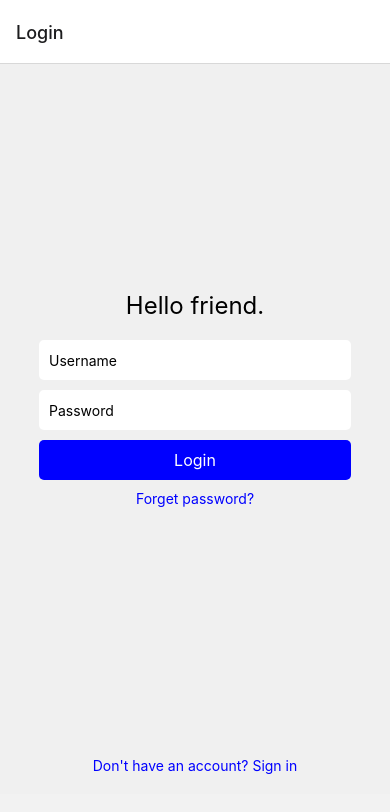
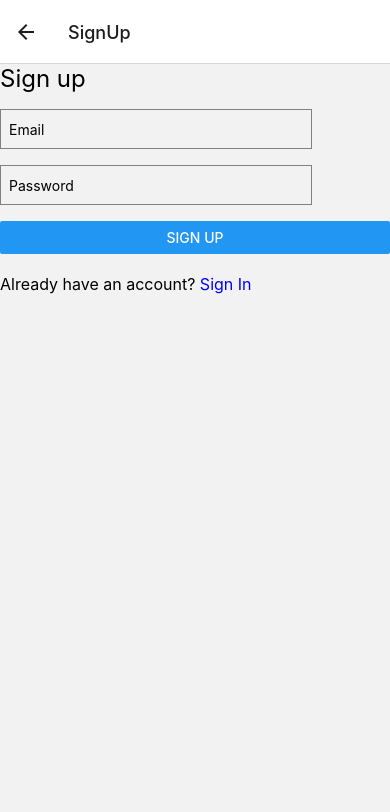
Before and after one commit to Owen-Rose/passwordManager, a React Native app: screen /SignUp in a window 390 px wide. Shown: the top 812 px of the page. Built offline with nearby package versions, Linux system fonts and the light colour scheme.

Commit message:
November 29 commit
added sign up page
working on generate password page.

```diff
--- a/App.js
+++ b/App.js
@@ -4,6 +4,7 @@ import HomeScreen from './screens/HomeScreen';
 import LoginScreen from './screens/LoginScreen';
 import AddPasswordScreen from './screens/AddPasswordScreen';
 import PasswordDetails from './components/PasswordDetails';
+import SignUpScreen from './screens/SignUpScreen';
 
 export default function App() {
   const Stack = createStackNavigator();
@@ -15,6 +16,7 @@ export default function App() {
         <Stack.Screen name="Home" component={HomeScreen} />
         <Stack.Screen name="AddPassword" component={AddPasswordScreen} />
         <Stack.Screen name="PasswordDetails" component={PasswordDetails} />
+        <Stack.Screen name="SignUp" component={SignUpScreen} />
       </Stack.Navigator>
     </NavigationContainer>
   );
--- a/package.json
+++ b/package.json
@@ -18,10 +18,12 @@
     "expo-status-bar": "~1.6.0",
     "react": "18.2.0",
     "react-native": "0.72.6",
+    "react-native-elements": "^3.4.3",
     "react-native-gesture-handler": "~2.12.0",
     "react-native-reanimated": "~3.3.0",
     "react-native-safe-area-context": "4.6.3",
     "react-native-screens": "~3.22.0",
+    "react-native-slider": "^0.11.0",
     "react-native-web": "~0.19.6"
   },
   "devDependencies": {
--- a/screens/LoginScreen.js
+++ b/screens/LoginScreen.js
@@ -1,5 +1,13 @@
 import React, { useState } from 'react';
-import { View, Text, TextInput, Button, StyleSheet, Alert, TouchableOpacity } from 'react-native';
+import {
+  View,
+  Text,
+  TextInput,
+  Button,
+  StyleSheet,
+  Alert,
+  TouchableOpacity,
+} from 'react-native';
 import { useNavigation } from '@react-navigation/native';
 
 export default function LoginScreen() {
@@ -22,7 +30,6 @@ export default function LoginScreen() {
       } else {
         setPasswordError(null);
       }
-
       return;
     }
 
@@ -32,13 +39,22 @@ export default function LoginScreen() {
     setPassWord('');
   };
 
+  const handleSignUpLinkPress = () => {
+    navigation.navigate('SignUp');
+  };
+
   return (
     <View style={styles.container}>
       <Text style={styles.heading}>Hello friend.</Text>
       <TextInput
-        style={[styles.input, styles.rounded, { width: '80%' }, usernameError && styles.errorInput]}
+        style={[
+          styles.input,
+          styles.rounded,
+          { width: '80%' },
+          usernameError && styles.errorInput,
+        ]}
         placeholder="Username"
-        onChangeText={(text) => {
+        onChangeText={text => {
           setUserName(text);
           setUsernameError(null);
         }}
@@ -47,9 +63,14 @@ export default function LoginScreen() {
       />
       {usernameError && <Text style={styles.errorText}>{usernameError}</Text>}
       <TextInput
-        style={[styles.input, styles.rounded, { width: '80%' }, passwordError && styles.errorInput]}
+        style={[
+          styles.input,
+          styles.rounded,
+          { width: '80%' },
+          passwordError && styles.errorInput,
+        ]}
         placeholder="Password"
-        onChangeText={(text) => {
+        onChangeText={text => {
           setPassWord(text);
           setPasswordError(null);
         }}
@@ -58,14 +79,18 @@ export default function LoginScreen() {
         secureTextEntry
       />
       {passwordError && <Text style={styles.errorText}>{passwordError}</Text>}
-      <TouchableOpacity style={[styles.loginButton, styles.rounded, { width: '80%' }]} onPress={handleLogin}>
+      <TouchableOpacity
+        style={[styles.loginButton, styles.rounded, { width: '80%' }]}
+        onPress={handleLogin}>
         <Text style={styles.loginButtonText}>Login</Text>
       </TouchableOpacity>
       <TouchableOpacity style={styles.forgetPasswordLink}>
         <Text style={styles.forgetPasswordText}>Forget password?</Text>
       </TouchableOpacity>
       <View style={styles.signupLink}>
-        <Text style={styles.signupText}>Don't have an account? Sign in</Text>
+        <Text style={styles.signupText} onPress={handleSignUpLinkPress}>
+          Don't have an account? Sign in
+        </Text>
       </View>
     </View>
   );
@@ -77,7 +102,7 @@ const styles = StyleSheet.create({
     justifyContent: 'center',
     alignItems: 'center',
     backgroundColor: '#f0f0f0',
-    transform: [{translateY: -50}],
+    transform: [{ translateY: -50 }],
   },
   heading: {
     fontSize: 24,
--- /dev/null
+++ b/screens/SignUpScreen.js
@@ -0,0 +1,68 @@
+import React, { useState } from 'react';
+import { View, Text, TextInput, Button, StyleSheet } from 'react-native';
+
+const SignUpScreen = ({ navigation }) => {
+  const [email, setEmail] = useState('');
+  const [password, setPassword] = useState('');
+
+  const handleSignUp = () => {
+    console.log('Email:', email);
+    console.log('Password:', password);
+
+    console.log('User signed up successfully!');
+  };
+
+  return (
+    <View>
+      <Text style={styles.header}>Sign up</Text>
+      <TextInput
+        style={styles.input}
+        placeholder="Email"
+        onChangeText={text => setEmail(text)}
+        value={email}
+      />
+      <TextInput
+        style={styles.input}
+        placeholder="Password"
+        onChangeText={text => setEmail(text)}
+        value={password}
+      />
+      <Button title="Sign up" onPress={handleSignUp} />
+      <Text style={styles.footerText}>
+        Already have an account?{' '}
+        <Text style={styles.link} onPress={() => navigation.navigate('Login')}>
+          Sign In
+        </Text>
+      </Text>
+    </View>
+  );
+};
+
+const styles = StyleSheet.create({
+  container: {
+    flex: 1,
+    justifyContent: 'center',
+    alignItems: 'center',
+  },
+  header: {
+    fontSize: 24,
+    marginBottom: 16,
+  },
+  input: {
+    height: 40,
+    width: '80%',
+    borderColor: 'gray',
+    borderWidth: 1,
+    marginBottom: 16,
+    paddingHorizontal: 8,
+  },
+  footerText: {
+    marginTop: 20,
+    fontSize: 16,
+  },
+  link: {
+    color: 'blue',
+  },
+});
+
+export default SignUpScreen;
```
Also changed, not shown: screens/PasswordGeneratorScreen.js (added, +85 -0 lines), 2 other files (tests, documents, lock files or other folders).
